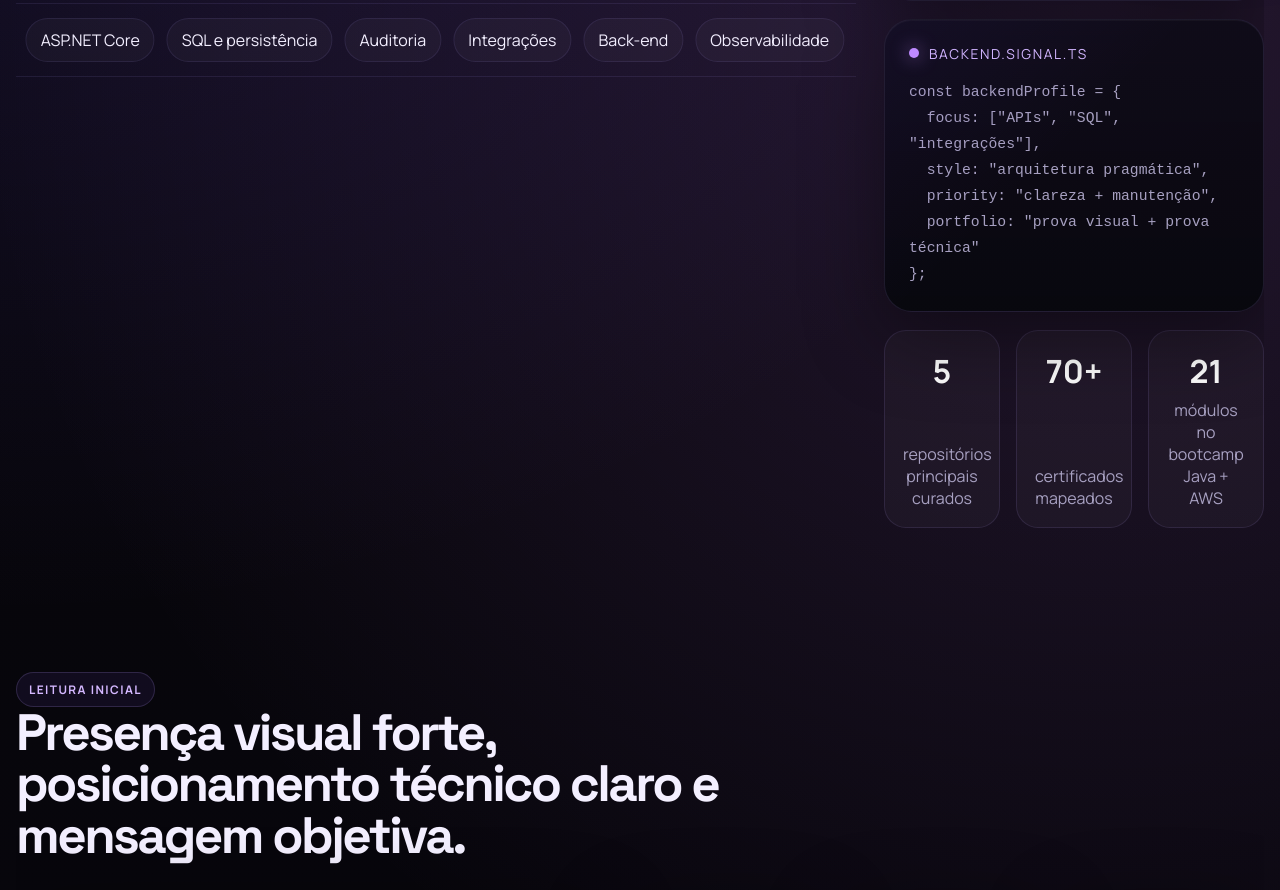
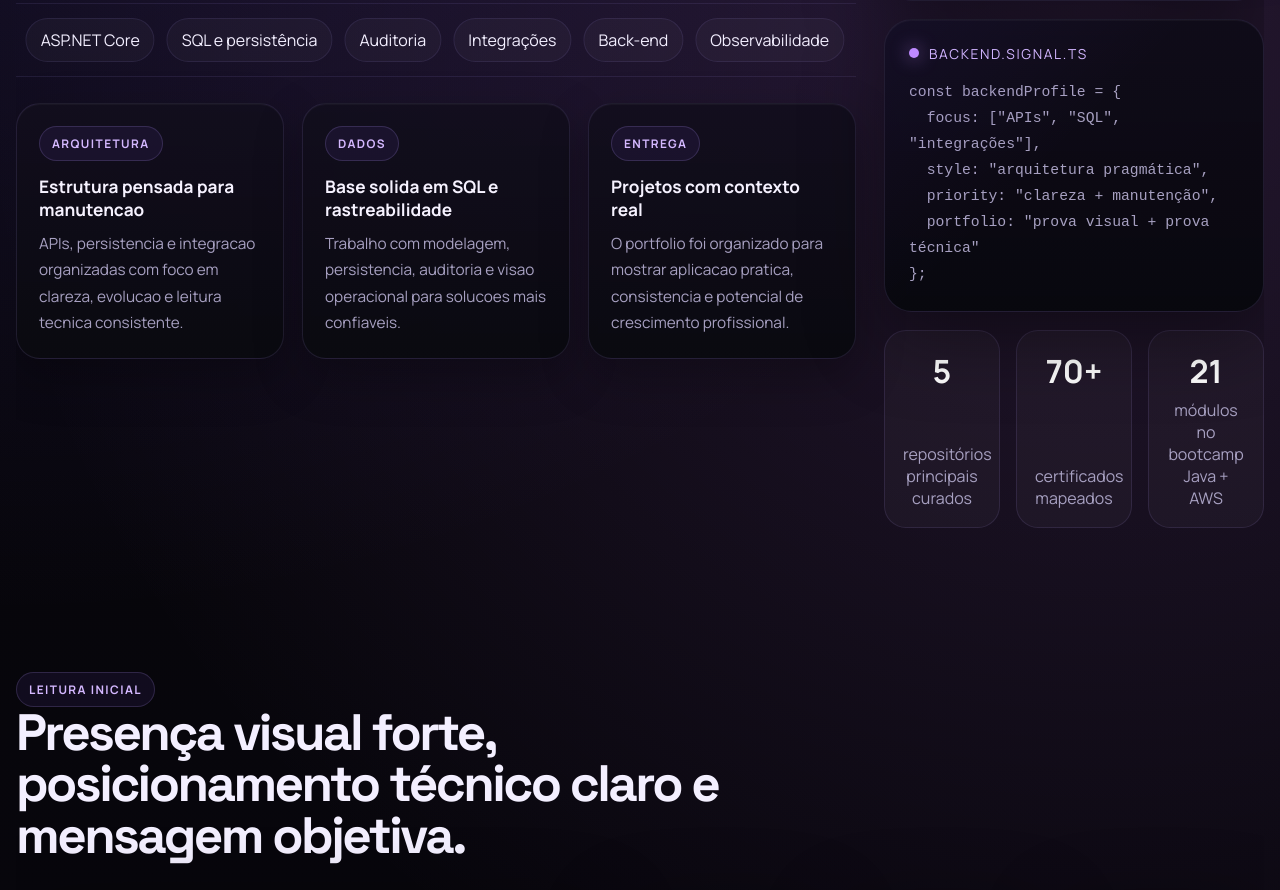
Before and after one commit to Tognolli0/Site, a React (Vite) app: page / in a window 1280 px wide. Shown: the part 819-1709 px from the top of the page. Built offline with nearby package versions, Linux system fonts and the light colour scheme.

Commit message:
feat: fill hero space with proof cards

```diff
--- a/src/App.tsx
+++ b/src/App.tsx
@@ -262,6 +262,35 @@ function App() {
                 <span>Observabilidade</span>
                 <span>Dashboards</span>
               </div>
+            </div>
+
+            <div className="hero-proof-grid">
+              <article className="hero-proof-card">
+                <span className="mini-heading">Arquitetura</span>
+                <h3>Estrutura pensada para manutencao</h3>
+                <p>
+                  APIs, persistencia e integracao organizadas com foco em clareza,
+                  evolucao e leitura tecnica consistente.
+                </p>
+              </article>
+
+              <article className="hero-proof-card">
+                <span className="mini-heading">Dados</span>
+                <h3>Base solida em SQL e rastreabilidade</h3>
+                <p>
+                  Trabalho com modelagem, persistencia, auditoria e visao
+                  operacional para solucoes mais confiaveis.
+                </p>
+              </article>
+
+              <article className="hero-proof-card">
+                <span className="mini-heading">Entrega</span>
+                <h3>Projetos com contexto real</h3>
+                <p>
+                  O portfolio foi organizado para mostrar aplicacao pratica,
+                  consistencia e potencial de crescimento profissional.
+                </p>
+              </article>
             </div>
           </div>
 
--- a/src/styles.css
+++ b/src/styles.css
@@ -300,6 +300,37 @@ select {
   border-top: 1px solid rgba(180, 154, 255, 0.1);
   border-bottom: 1px solid rgba(180, 154, 255, 0.1);
   padding: 14px 0;
+}
+
+.hero-proof-grid {
+  display: grid;
+  grid-template-columns: repeat(3, minmax(0, 1fr));
+  gap: 18px;
+  margin-top: 26px;
+}
+
+.hero-proof-card {
+  padding: 22px;
+  border-radius: 24px;
+  border: 1px solid rgba(180, 154, 255, 0.12);
+  background:
+    linear-gradient(180deg, rgba(18, 14, 29, 0.92), rgba(10, 10, 16, 0.98));
+  box-shadow:
+    0 18px 48px rgba(0, 0, 0, 0.28),
+    inset 0 1px 0 rgba(255, 255, 255, 0.03);
+}
+
+.hero-proof-card h3 {
+  margin: 14px 0 10px;
+  font-size: 1.08rem;
+  color: #f6f2ff;
+}
+
+.hero-proof-card p {
+  margin: 0;
+  color: #a7a0c1;
+  line-height: 1.7;
+  font-size: 0.96rem;
 }
 
 .hero-marquee-track {
@@ -823,6 +854,10 @@ select {
     grid-template-columns: 1fr;
   }
 
+  .hero-proof-grid {
+    grid-template-columns: 1fr;
+  }
+
   .hero-panel {
     grid-template-columns: 1fr;
     max-width: none;
```
